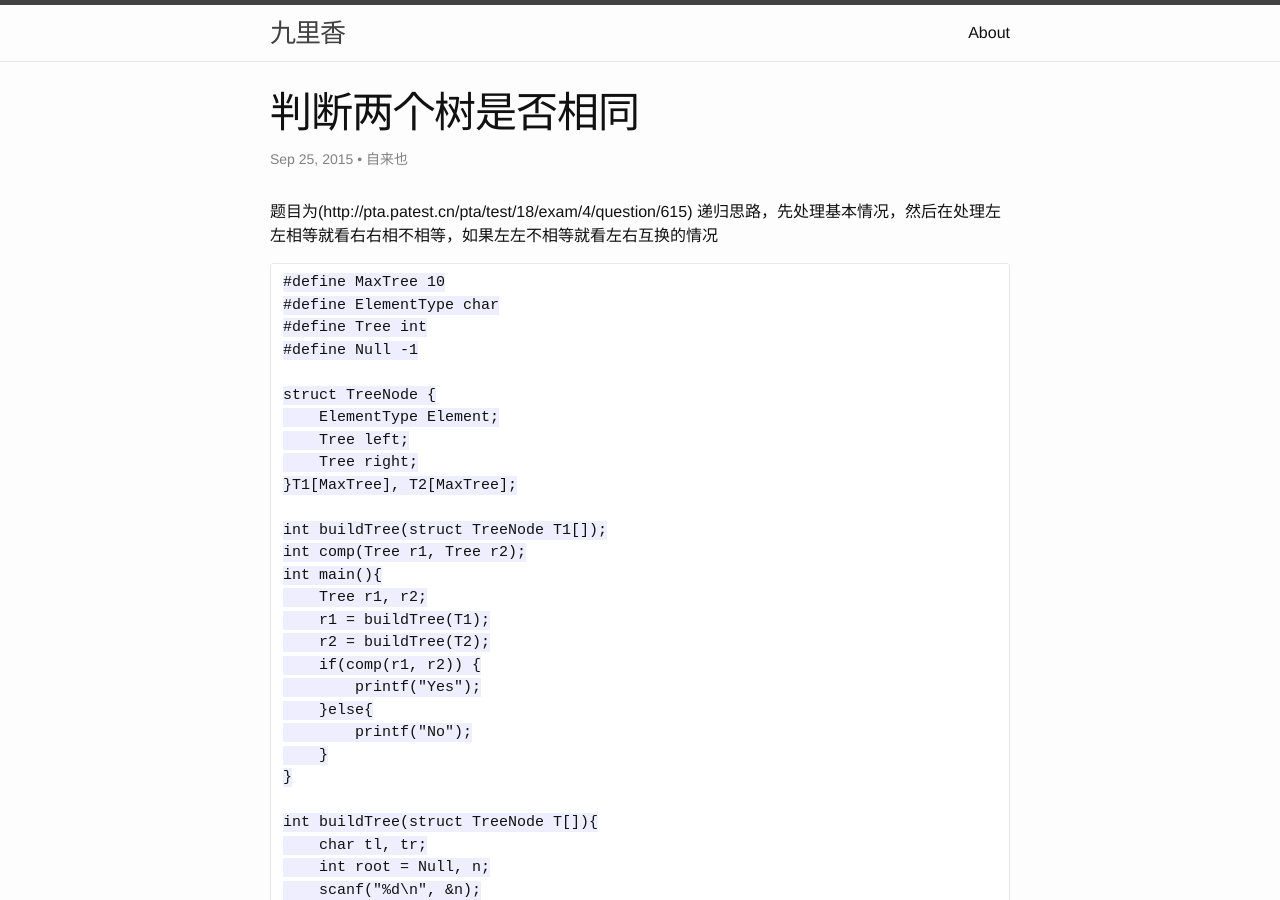
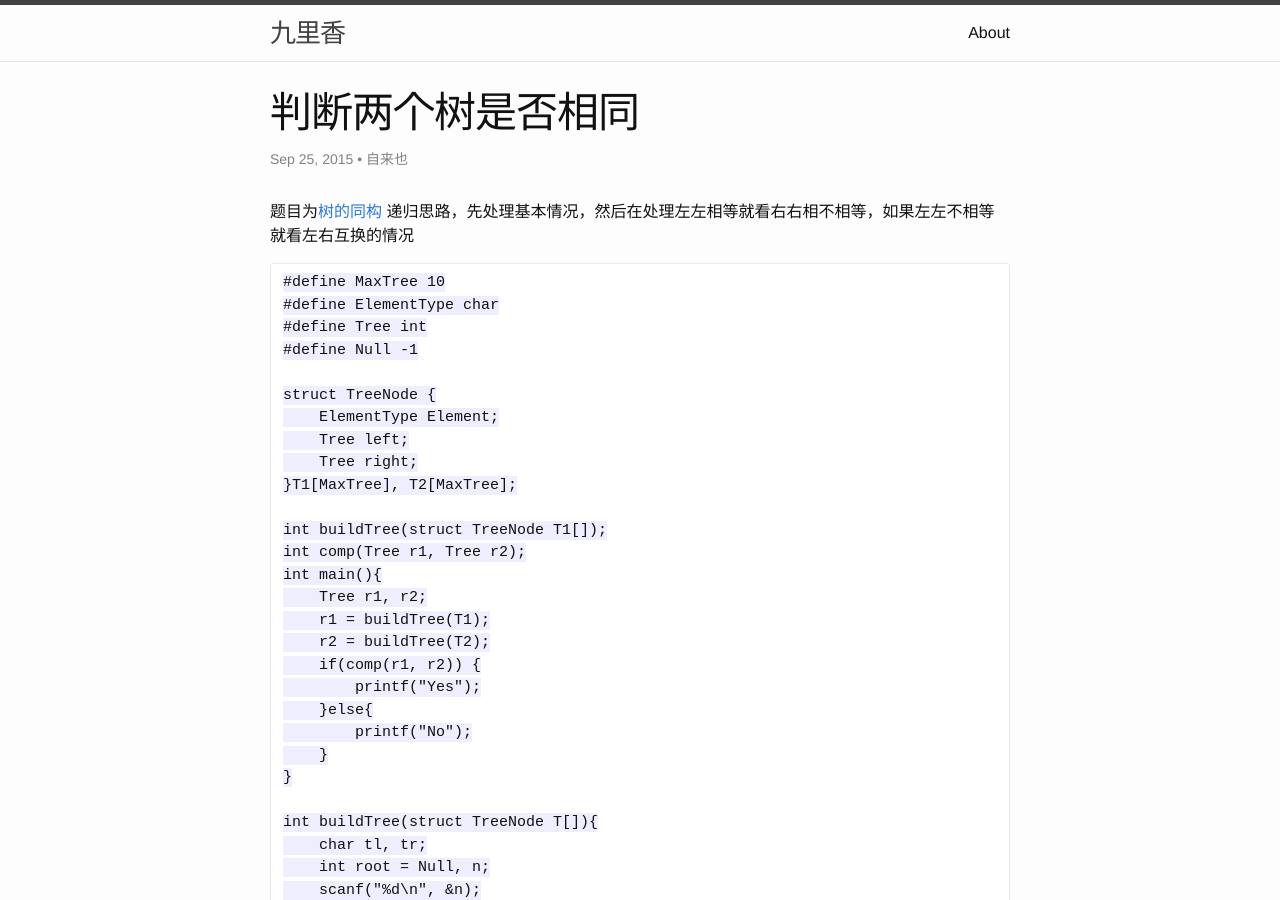
Before and after one commit to ykjver/ykjver.github.io, a Jekyll site: the page built from _posts/2015-09-25-same-tree.markdown, in a window 1280 px wide and 900 px high. Built offline with Jekyll 4.4.1, drawn with Linux system fonts in a browser that asks for light colours.

Commit message:
８月１５

```diff
--- a/_posts/2015-09-25-same-tree.markdown
+++ b/_posts/2015-09-25-same-tree.markdown
@@ -6,7 +6,7 @@ categories: algorithm
 author : 自来也
 ---
 
-题目为(http://pta.patest.cn/pta/test/18/exam/4/question/615)
+题目为[树的同构](http://pta.patest.cn/pta/test/18/exam/4/question/615)
 递归思路，先处理基本情况，然后在处理左左相等就看右右相不相等，如果左左不相等就看左右互换的情况
 
     #define MaxTree 10
```
